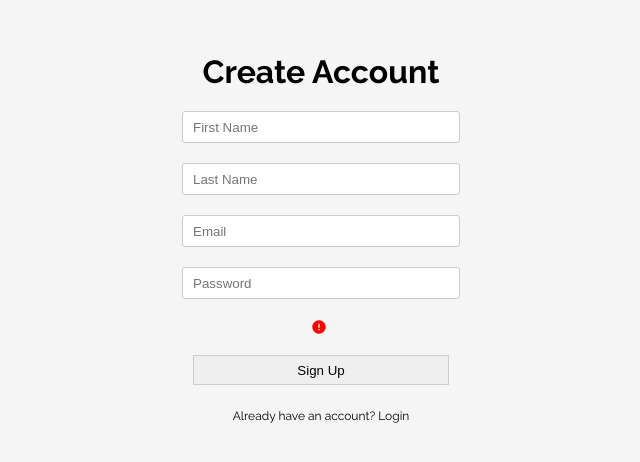
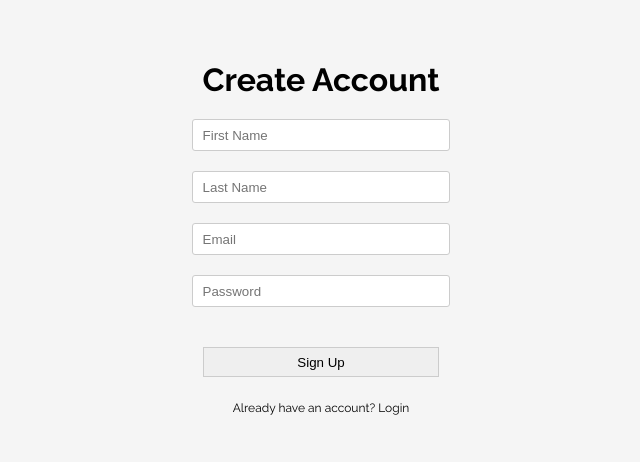
Before and after one commit to aabb1998/groupwork-capstone, a React (Create React App) app in the folder client/: page /signup in a window 1280 px wide. Shown: the part 172-634 px from the top of the page, without its empty margins (319-959 px from the left). Built offline with nearby package versions, Linux system fonts and the light colour scheme.

Commit message:
CSS fixes

```diff
--- a/client/src/components/SignUp/SignUp.css
+++ b/client/src/components/SignUp/SignUp.css
@@ -13,7 +13,7 @@
   flex-direction: column;
   align-items: center;
   justify-content: center;
-  width: 20%;
+  width: auto;
   height: 100%;
   background-color: #f5f5f5;
 }
--- a/client/src/components/SignUp/SignUp.jsx
+++ b/client/src/components/SignUp/SignUp.jsx
@@ -87,7 +87,7 @@ const SignUp = () => {
           />
           {error && (
             <div className="signup-error">
-              <MdError
+              {/* <MdError
                 style={{
                   alignItems: 'center',
                   textAlign: 'center',
@@ -95,7 +95,7 @@ const SignUp = () => {
                   display: error ? 'block' : 'none',
                 }}
                 color="red"
-              />
+              /> */}
               <span>{error}</span>
             </div>
           )}
```
